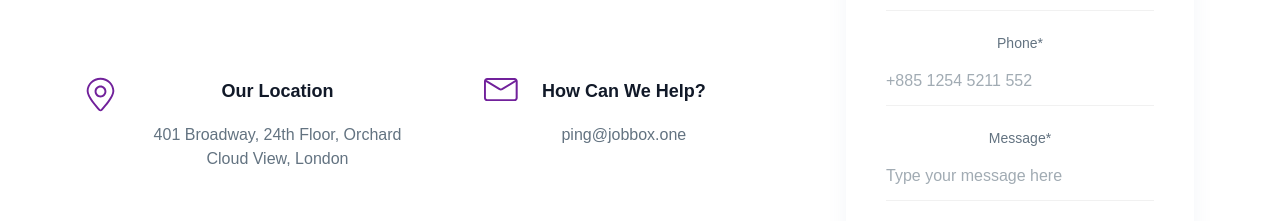
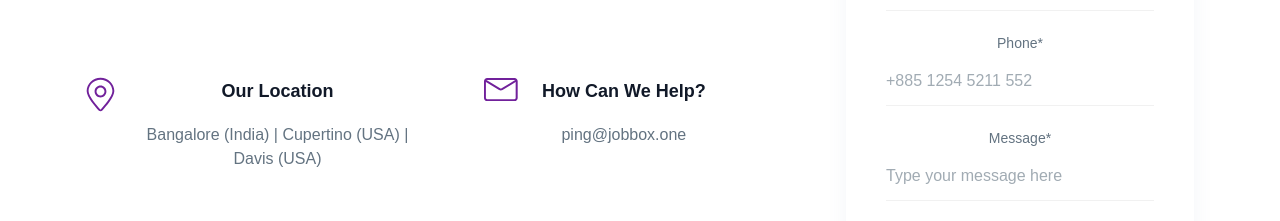
Before and after one commit to shubhadip-raj/UI-Template, a website: page index.html in a window 1280 px wide. Shown: the part 7220-7441 px from the top of the page. Drawn offline with nearby package versions, Linux system fonts and the light colour scheme; no server answers.

Commit message:
commit by changing the location

```diff
--- a/index.html
+++ b/index.html
@@ -2065,7 +2065,7 @@
                     Our Location
                   </h5>
                   <p class="text-base text-body-color dark:text-dark-6">
-                    401 Broadway, 24th Floor, Orchard Cloud View, London
+                    Bangalore (India) | Cupertino (USA) | Davis (USA)
                   </p>
                 </div>
               </div>
```
